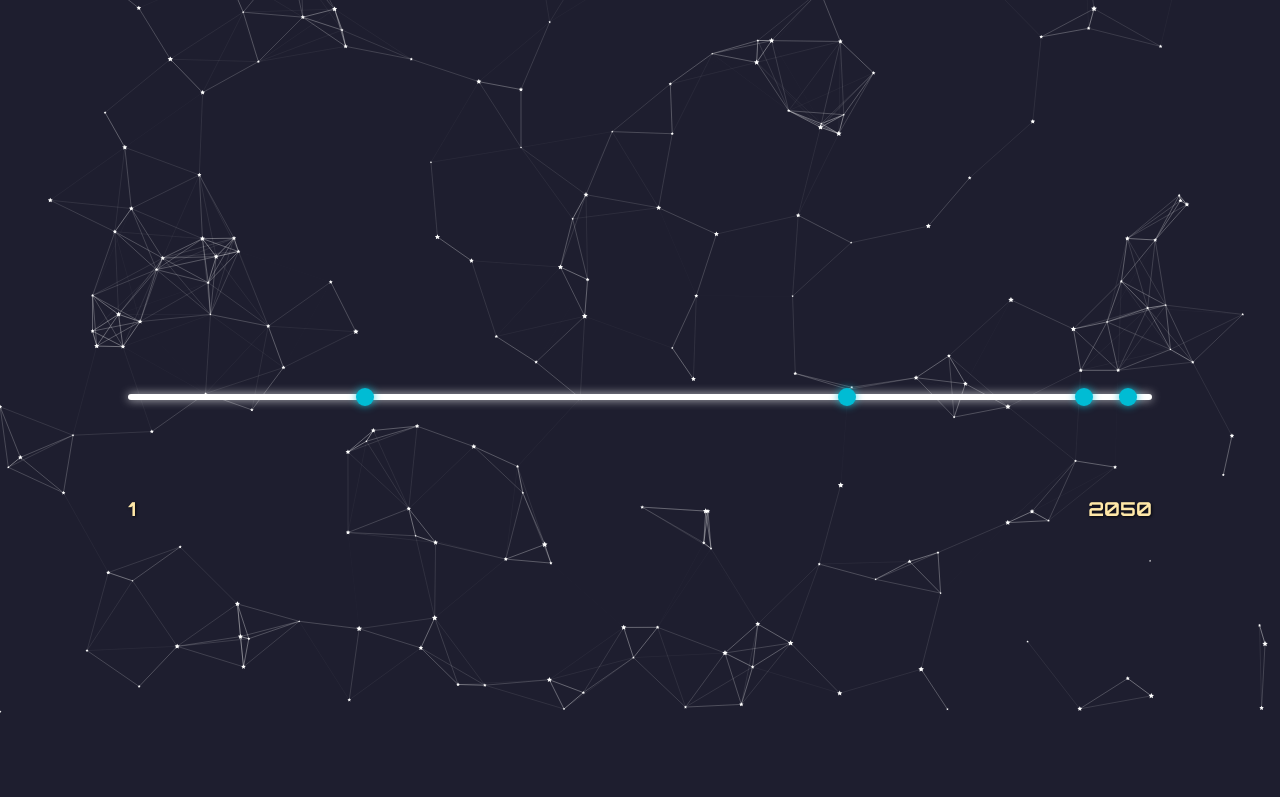
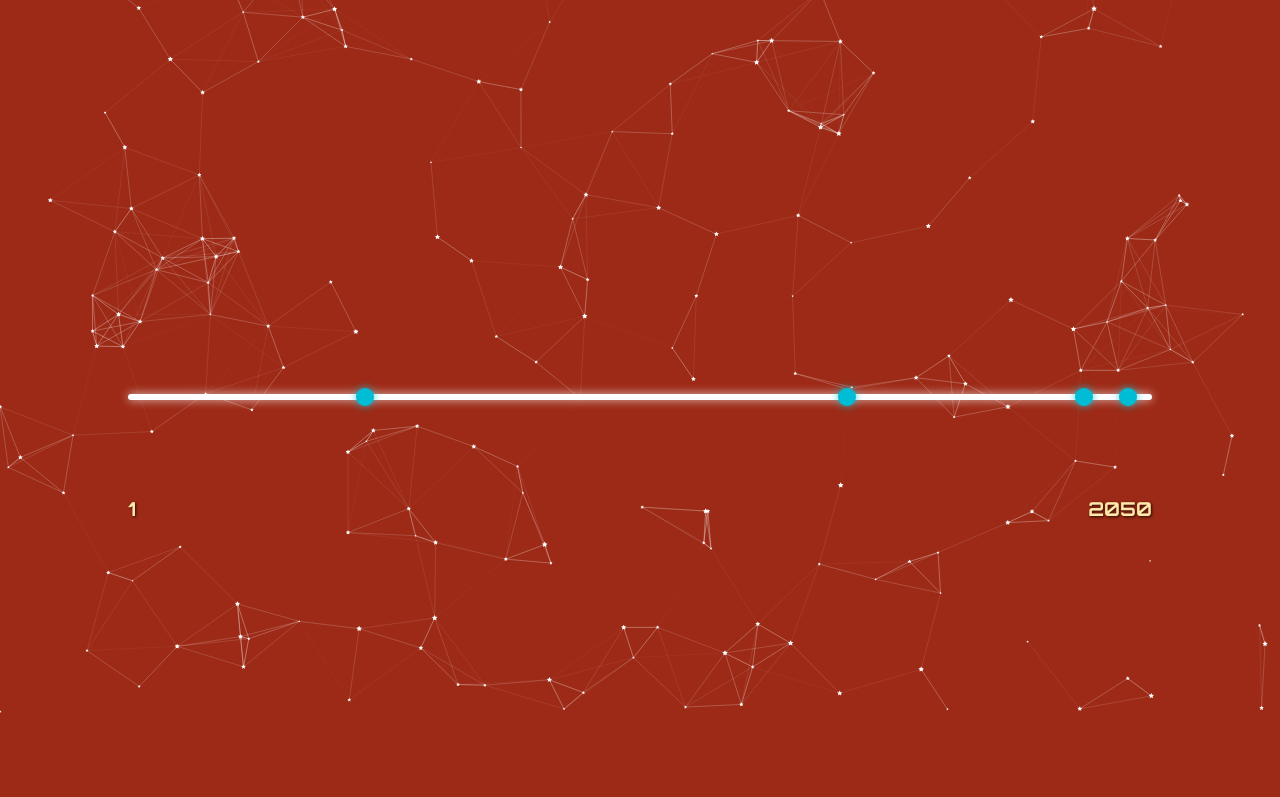
Before and after one commit to Kitarasha/alternate-history-timeline, a plain HTML site: page index.html in a window 1280 px wide. Shown: the part 86-883 px from the top of the page. Drawn offline with Linux system fonts and the light colour scheme.

Commit message:
Update style.css

```diff
--- a/style.css
+++ b/style.css
@@ -1,7 +1,7 @@
 /* Общий стиль */
 body {
     font-family: 'Orbitron', sans-serif;
-    background-color: #1e1e2f;
+    background-color: #9d2a17;
     color: #fff;
     margin: 0;
     padding: 0;
```
